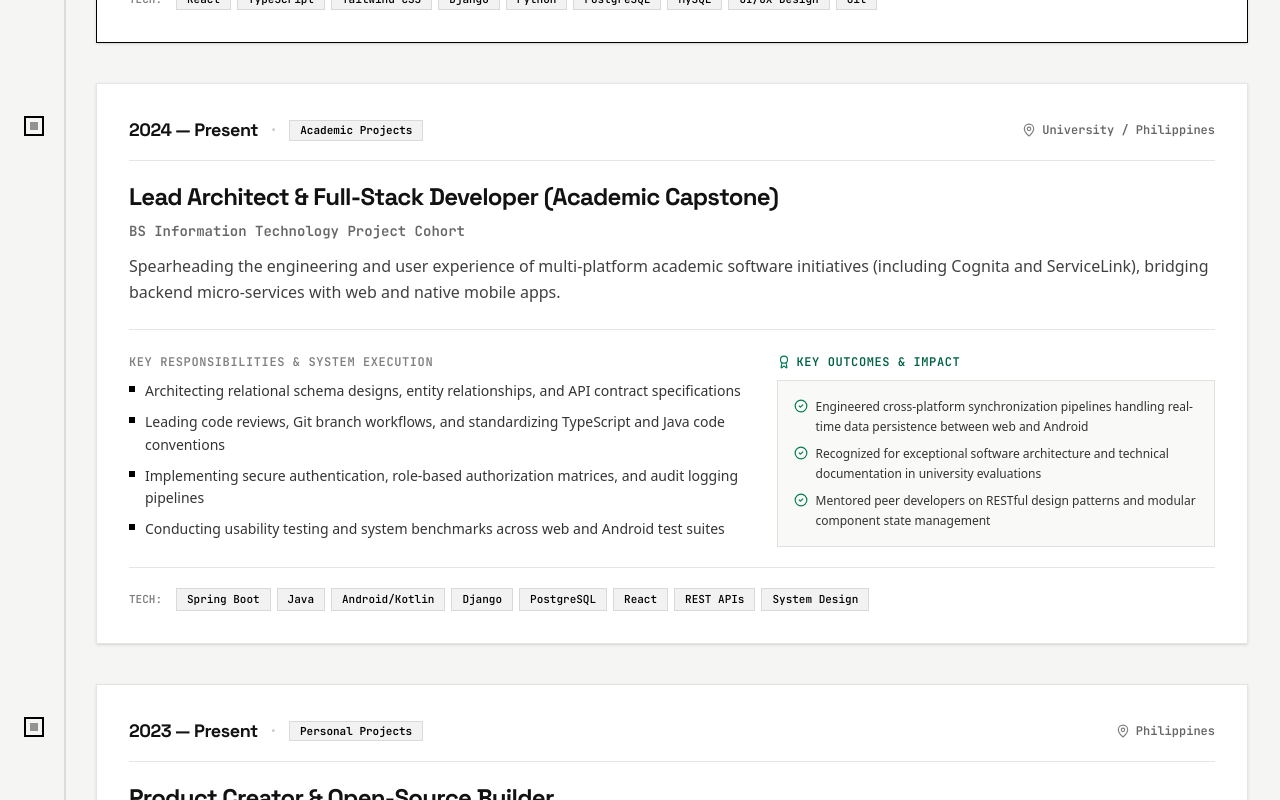
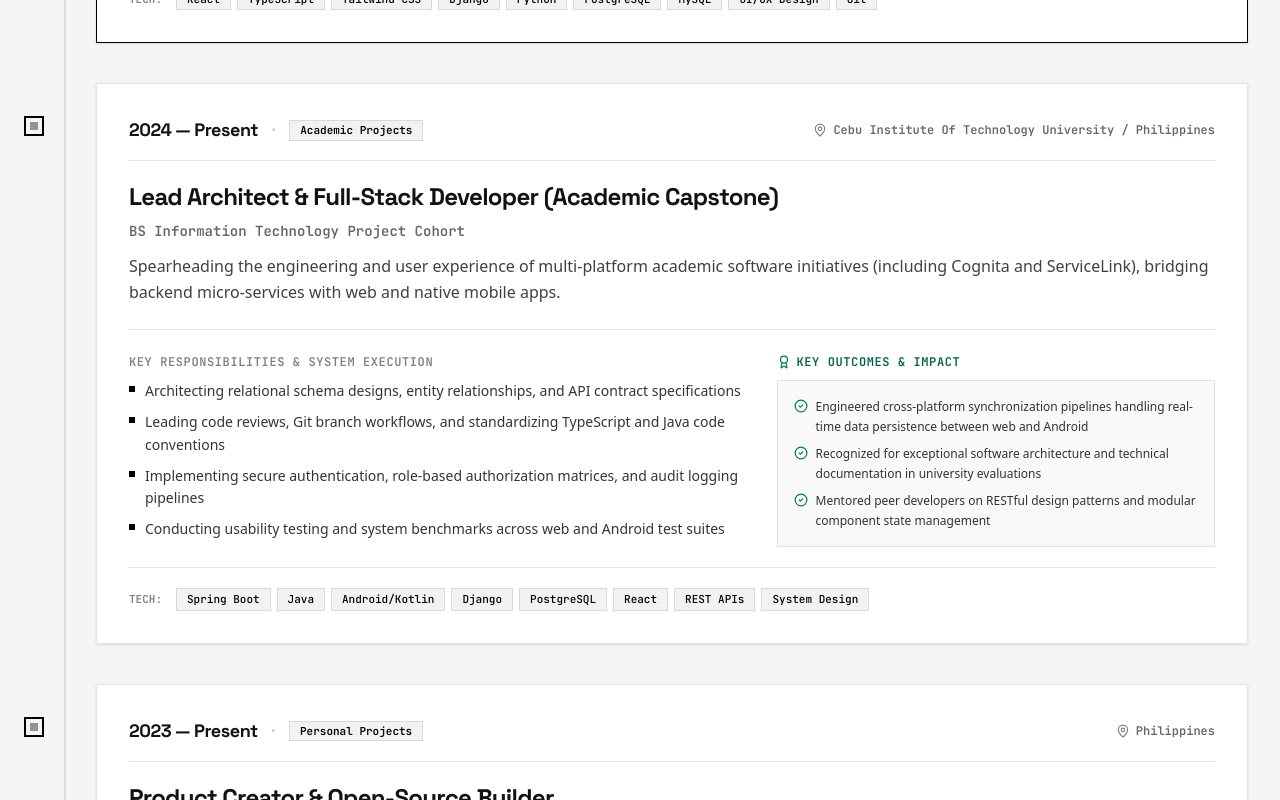
Before and after one commit to Dwarven998/new-portfolio, a React (Vite) app: page / in a window 1280 px wide. Shown: the part 7740-8540 px from the top of the page. Built offline with nearby package versions, Linux system fonts and the light colour scheme.

Commit message:
fixed some bugs

```diff
--- a/src/components/Experience.tsx
+++ b/src/components/Experience.tsx
@@ -2,6 +2,22 @@ import React, { useState } from 'react';
 import { motion } from 'motion/react';
 import { MapPin, CheckCircle2, Award } from 'lucide-react';
 import { EXPERIENCES } from '../data/portfolioData';
+
+// Keep this component type-checkable when the project does not include React's
+// ambient JSX declarations (for example, in a minimal type-checking setup).
+declare global {
+  namespace JSX {
+    interface IntrinsicElements {
+      [elementName: string]: any;
+    }
+  }
+}
+
+declare module 'react/jsx-runtime' {
+  export const Fragment: any;
+  export const jsx: any;
+  export const jsxs: any;
+}
 
 export const Experience: React.FC = () => {
   const [selectedCategory, setSelectedCategory] = useState<string>('All');
--- a/src/data/portfolioData.ts
+++ b/src/data/portfolioData.ts
@@ -12,7 +12,7 @@ export const PERSONAL_INFO = {
   status: 'AVAILABLE FOR SELECTED PROJECTS',
   email: 'algian.aquillo@gmail.com',
   github: 'https://github.com',
-  linkedin: 'https://linkedin.com',
+  linkedin: 'https://www.linkedin.com/in/algian-aquillo-370497145/',
   statement: 'I enjoy turning ideas into functional, thoughtful, and visually engaging digital experiences.',
   bioParagraphs: [
     'I am a BS Information Technology student and aspiring Software Engineer who bridges the gap between engineering rigor and visual elegance. My work spans custom full-stack web applications, native mobile interfaces, and AI-enabled digital products.',
@@ -219,7 +219,7 @@ export const EXPERIENCES: ExperienceItem[] = [
     organization: 'BS Information Technology Project Cohort',
     category: 'Academic Projects',
     period: '2024 — Present',
-    location: 'University / Philippines',
+    location: 'Cebu Institute Of Technology University / Philippines',
     description: 'Spearheading the engineering and user experience of multi-platform academic software initiatives (including Cognita and ServiceLink), bridging backend micro-services with web and native mobile apps.',
     responsibilities: [
       'Architecting relational schema designs, entity relationships, and API contract specifications',
@@ -258,8 +258,8 @@ export const EXPERIENCES: ExperienceItem[] = [
     role: 'Student Leader & Technical Contributor',
     organization: 'IT Student Society & University Technology Initiatives',
     category: 'Leadership / Organizations',
-    period: '2022 — 2024',
-    location: 'University / Philippines',
+    period: '2023 — 2024',
+    location: 'Cebu Institute Of Technology University / Philippines',
     description: 'Actively participating in student technology organizations, facilitating peer programming sessions, and contributing to campus digital community initiatives.',
     responsibilities: [
       'Organizing knowledge-sharing workshops on foundational web development, Git version control, and UI design',
@@ -378,7 +378,7 @@ export const CERTIFICATIONS: Certification[] = [
 
 export const EDUCATION_INFO: Education = {
   degree: 'Bachelor of Science in Information Technology',
-  institution: 'University / Institute of Technology',
+  institution: 'Cebu Institute Of Technology University',
   level: 'Undergraduate Degree (Active Pursuit)',
   yearPeriod: '2022 — Present (Expected 2026)',
   location: 'Philippines',
```
Also changed, not shown: 1 other file (tests, documents, lock files or other folders).
